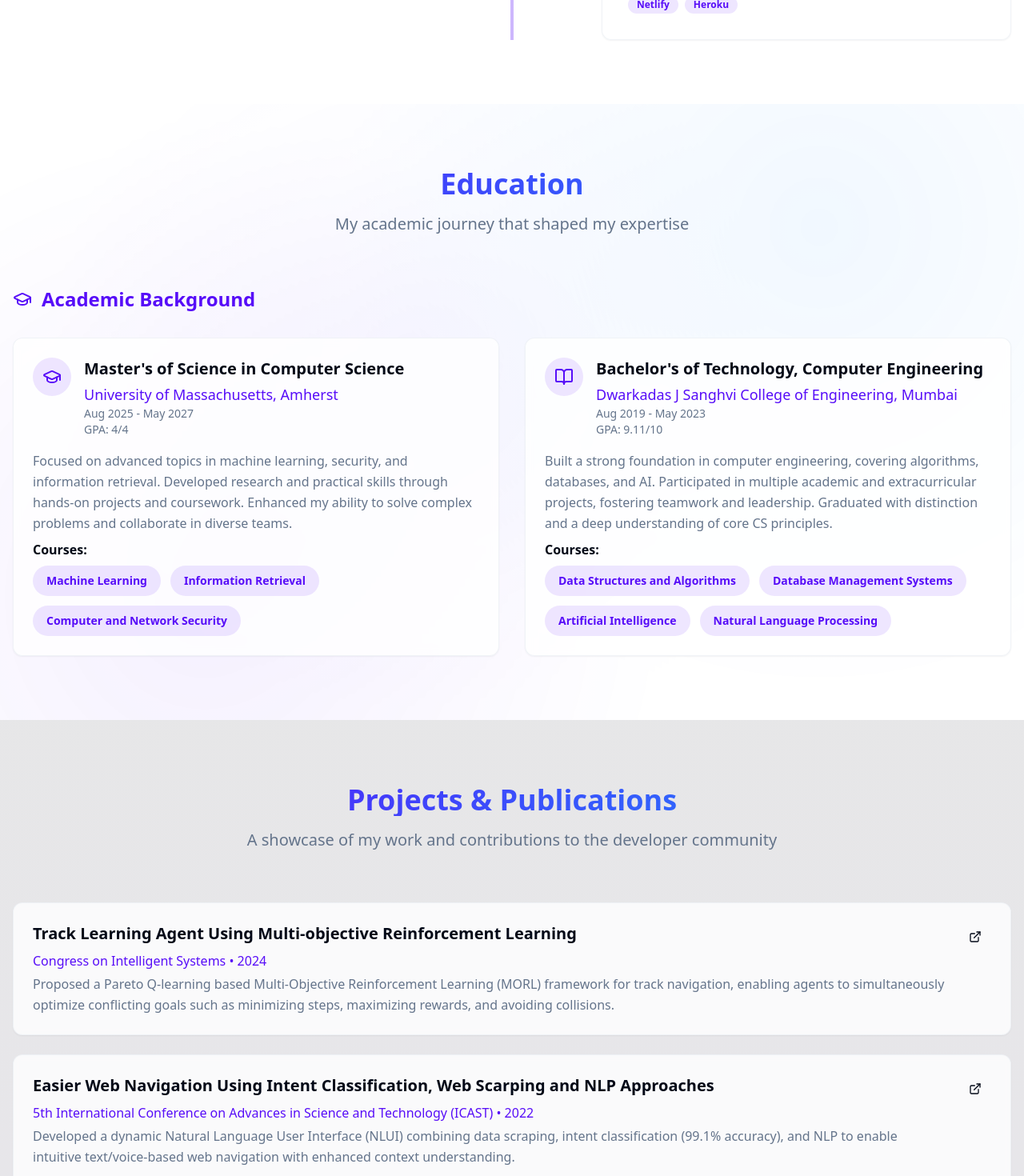
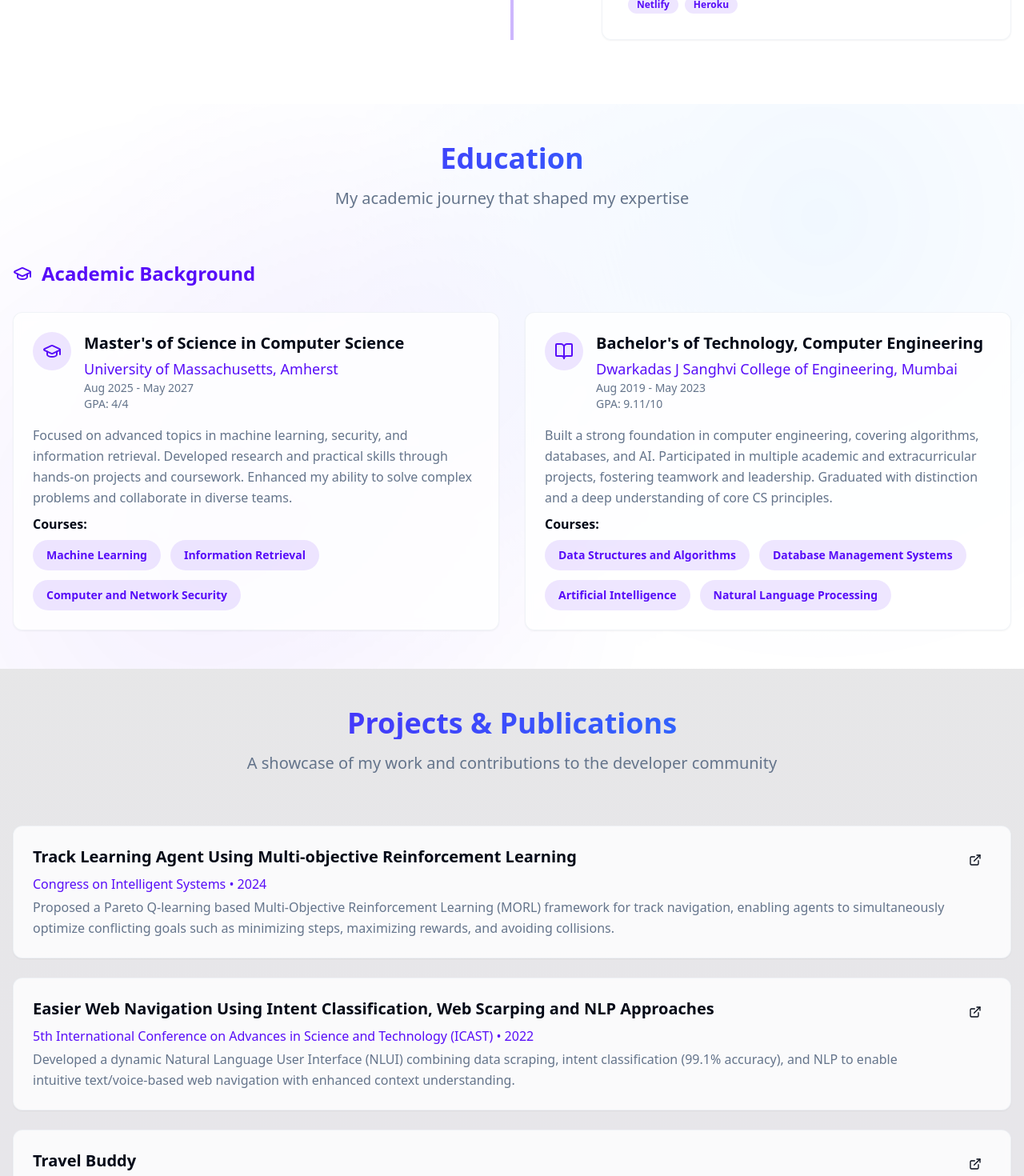
Before and after one commit to madmax7874/madmax7874.github.io, a React (Vite) app: page / in a window 1280 px wide. Shown: the part 3780-5250 px from the top of the page at 80% size. Built offline with nearby package versions, Linux system fonts and the light colour scheme.

Commit message:
minor fixes

```diff
--- a/src/components/sections/ContactSection.tsx
+++ b/src/components/sections/ContactSection.tsx
@@ -46,7 +46,7 @@ const socialLinks = [
 
 export const ContactSection = () => {
   return (
-    <section id="contact" className="py-20 relative overflow-hidden">
+    <section id="contact" className="py-12 relative overflow-hidden">
       <div className="absolute inset-0 bg-night-gradient opacity-20"></div>
       <div className="absolute inset-0 bg-starry-bg opacity-30"></div>
 
--- a/src/components/sections/EducationSection.tsx
+++ b/src/components/sections/EducationSection.tsx
@@ -39,7 +39,7 @@ const certifications = [
 
 export const EducationSection = () => {
   return (
-    <section id="education" className="py-20 relative overflow-hidden">
+    <section id="education" className="py-12 relative overflow-hidden">
       <div className="absolute inset-0 bg-starry-bg opacity-20"></div>
 
       <div className="container mx-auto px-4 relative z-10">
--- /dev/null
+++ b/src/components/sections/Footer.tsx
@@ -0,0 +1,12 @@
+
+export const Footer = () => {
+    return (
+        <footer className="w-full py-6 bg-card/80 backdrop-blur-sm border-t border-border/50 text-center z-10 relative">
+            <span className="text-muted-foreground text-lg flex items-center justify-center gap-2">
+                Made with
+                <span className="text-primary text-xl" aria-label="heart" role="img">♥</span>
+                by AI and Rushabh
+            </span>
+        </footer>
+    );
+};
--- a/src/components/sections/ProjectsSection.tsx
+++ b/src/components/sections/ProjectsSection.tsx
@@ -43,7 +43,7 @@ const publications = [
 
 export const ProjectsSection = () => {
   return (
-    <section id="projects" className="py-20 relative overflow-hidden">
+    <section id="projects" className="py-12 relative overflow-hidden">
       <div className="absolute inset-0 bg-night-gradient opacity-10"></div>
 
       <div className="container mx-auto px-4 relative z-10">
--- a/src/components/sections/SkillsSection.tsx
+++ b/src/components/sections/SkillsSection.tsx
@@ -88,7 +88,7 @@ const languages = [
 
 export const SkillsSection = () => {
   return (
-    <section id="skills" className="py-20 relative overflow-hidden">
+    <section id="skills" className="py-12 relative overflow-hidden">
       <div className="absolute inset-0 bg-starry-bg opacity-20"></div>
 
       <div className="container mx-auto px-4 relative z-10">
--- a/src/pages/Portfolio.tsx
+++ b/src/pages/Portfolio.tsx
@@ -6,6 +6,7 @@ import { EducationSection } from '@/components/sections/EducationSection';
 import { ProjectsSection } from '@/components/sections/ProjectsSection';
 import { SkillsSection } from '@/components/sections/SkillsSection';
 import { ContactSection } from '@/components/sections/ContactSection';
+import { Footer } from '@/components/sections/Footer';
 
 export const Portfolio = () => {
   const [activeSection, setActiveSection] = useState('home');
@@ -47,6 +48,7 @@ export const Portfolio = () => {
       <ProjectsSection />
       <SkillsSection />
       <ContactSection />
+      <Footer />
     </div>
   );
 };
```
